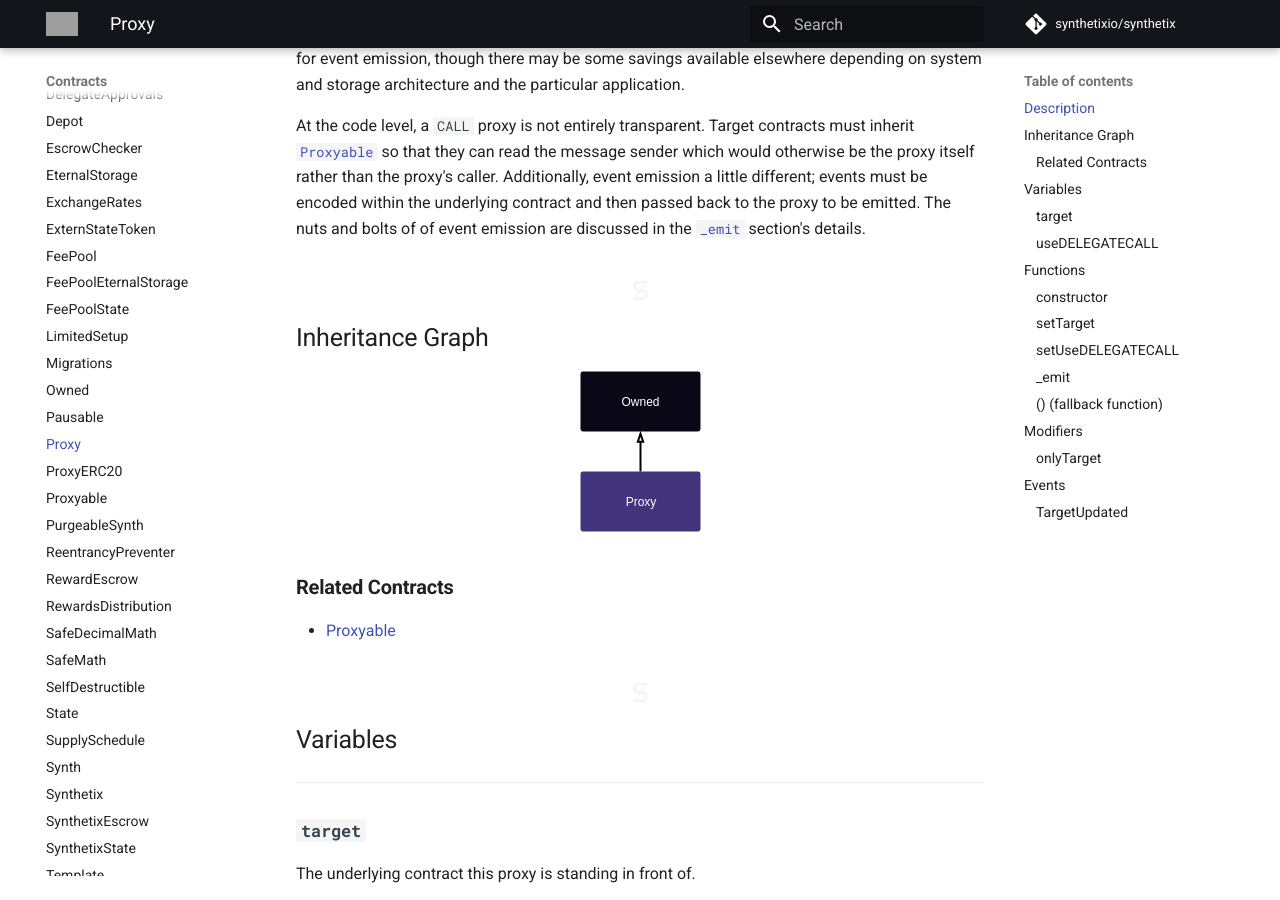
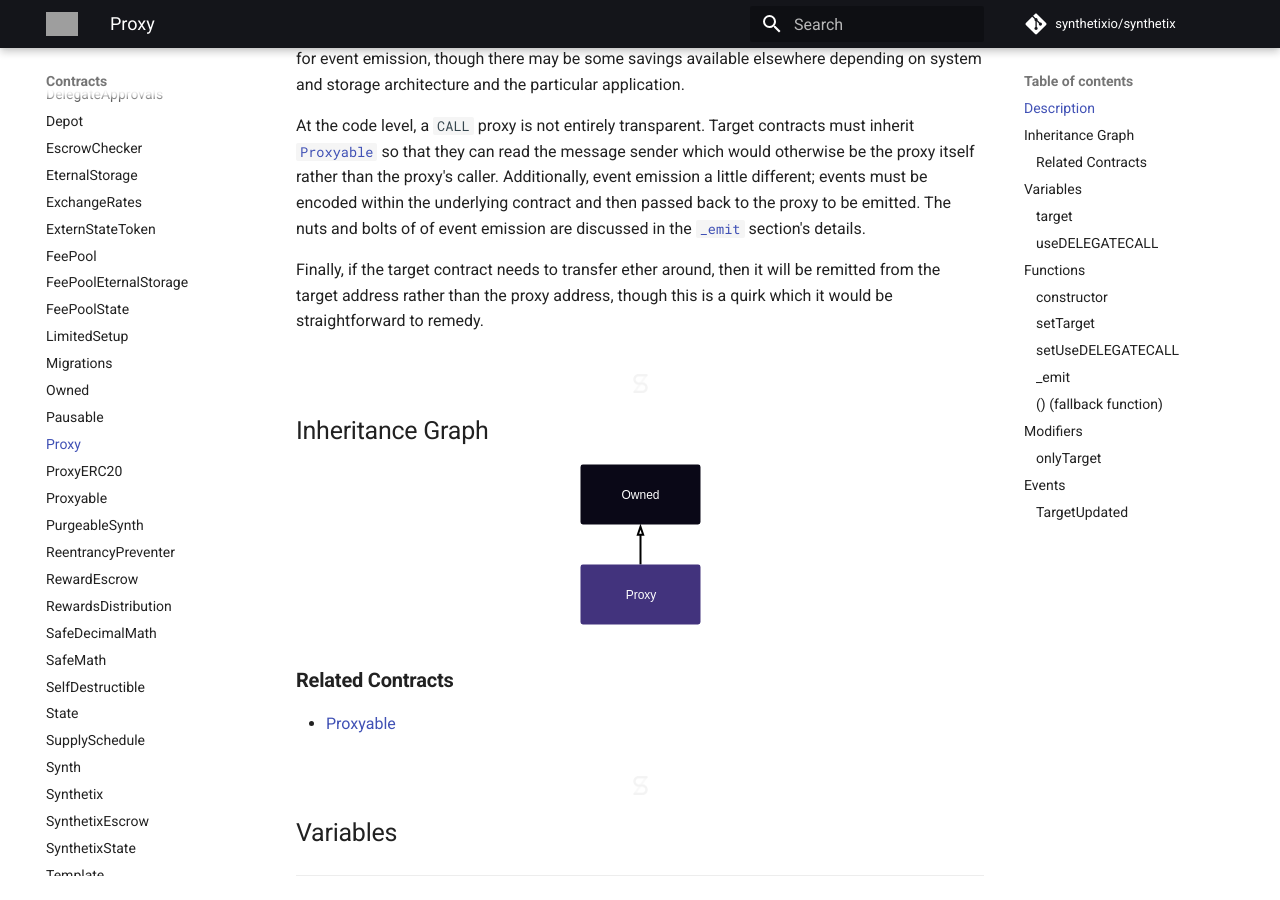
Before and after one commit to Synthetixio/synthetix, an MkDocs documentation site: the page built from docs/contracts/Proxy.md, in a window 1280 px wide and 900 px high, scrolled down 1526 px. Built offline with MkDocs 1.6.1 and Material for MkDocs 9.7.7, drawn with Linux system fonts in a browser that asks for light colours; comment, search, counter and statistics services are not loaded; grey boxes are pictures that could not be loaded.

Commit message:
Record more CALL proxy quirks.

```diff
--- a/docs/contracts/Proxy.md
+++ b/docs/contracts/Proxy.md
@@ -29,6 +29,8 @@ There are some tradeoffs of this style. There is potentially a little more commu
 
 At the code level, a `CALL` proxy is not entirely transparent. Target contracts must inherit [`Proxyable`](Proxyable.md) so that they can read the message sender which would otherwise be the proxy itself rather than the proxy's caller.
 Additionally, event emission a little different; events must be encoded within the underlying contract and then passed back to the proxy to be emitted. The nuts and bolts of of event emission are discussed in the [`_emit`](#_emit) section's details.
+
+Finally, if the target contract needs to transfer ether around, then it will be remitted from the target address rather than the proxy address, though this is a quirk which it would be straightforward to remedy.
 
 <section-sep />
 
```
